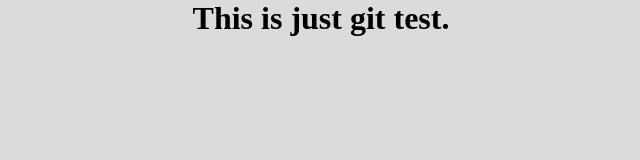
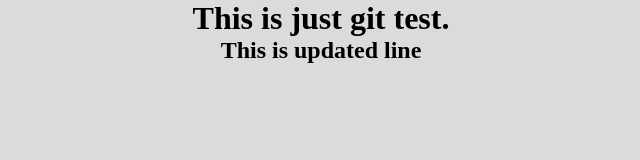
Before and after one commit to ismailciucse/git-test, a plain HTML site: page index.html in a window 1280 px wide. Shown: the whole page, without its empty margins (319-959 px from the left). Drawn offline with Linux system fonts and the light colour scheme.

Commit message:
update new line

```diff
--- a/index.html
+++ b/index.html
@@ -9,6 +9,7 @@
 </head>
 <body>
     <h1>This is just git test.</h1>
+    <h2>This is updated line</h2>
 
 </body>
 </html>
--- a/style.css
+++ b/style.css
@@ -4,6 +4,7 @@
 }
 body {
   background: #dbdbdb;
+  text-align: center;
 }
 h1 {
   text-align: center;
```
